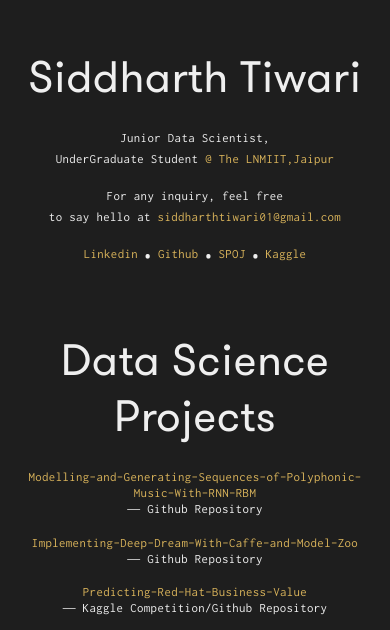
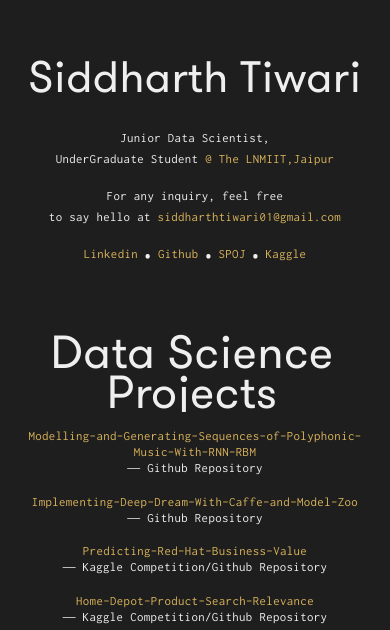
Before and after one commit to siddharthtiwari01/siddharthtiwari01.github.io, a plain HTML site: page index.html in a window 390 px wide. Shown: the part 214-844 px from the top of the page. Drawn offline with Linux system fonts and the light colour scheme.

```diff
--- a/css/style-mobile.css
+++ b/css/style-mobile.css
@@ -455,7 +455,7 @@
     left: 0
 }
 
-h1,.h1,h2,.h2,h3,.h3,h4,.h4,h5,.h5 {
+h1,.h1,h2,.h2,h4,.h4,h5,.h5 {
     text-rendering: optimizelegibility;
     font-weight: 500;
     font-family: "gt_walsheimregular",Helvetica,Arial,sans-serif;
@@ -465,7 +465,16 @@
     margin: 0 0 0 0;
     margin-left: -6px
 }
-
+h3,.h3 {
+text-rendering: optimizelegibility;
+    font-weight: 300;
+    font-family: "gt_walsheimregular",Helvetica,Arial,sans-serif;
+    text-decoration: none;
+    font-size: 5.8rem;
+    line-height: 5rem;
+    margin: 0 0 0 0;
+    margin-left: -6px
+}
 #content {
     width: 100%;
     display: inline-block;
--- a/css/style.css
+++ b/css/style.css
@@ -452,13 +452,23 @@
     left: 0
 }
 
-h1,.h1,h2,.h2,h3,.h3,h4,.h4,h5,.h5 {
+h1,.h1,h2,.h2,h4,.h4,h5,.h5 {
     text-rendering: optimizelegibility;
     font-weight: 500;
     font-family: "gt_walsheimregular",Helvetica,Arial,sans-serif;
     text-decoration: none;
     font-size: 7.8rem;
     line-height: 7rem;
+    margin: 0 0 0 0;
+    margin-left: -6px
+}
+h3,.h3 {
+text-rendering: optimizelegibility;
+    font-weight: 300;
+    font-family: "gt_walsheimregular",Helvetica,Arial,sans-serif;
+    text-decoration: none;
+    font-size: 5.8rem;
+    line-height: 5rem;
     margin: 0 0 0 0;
     margin-left: -6px
 }
--- a/index.html
+++ b/index.html
@@ -53,7 +53,7 @@
 				</section>
 
 				<section class="references">
-					<h1><span class="line">Data Science Projects</span></h1>
+					<h3><span class="line">Data Science Projects</span></h3>
 
 					<ul>
 						<li>
```
